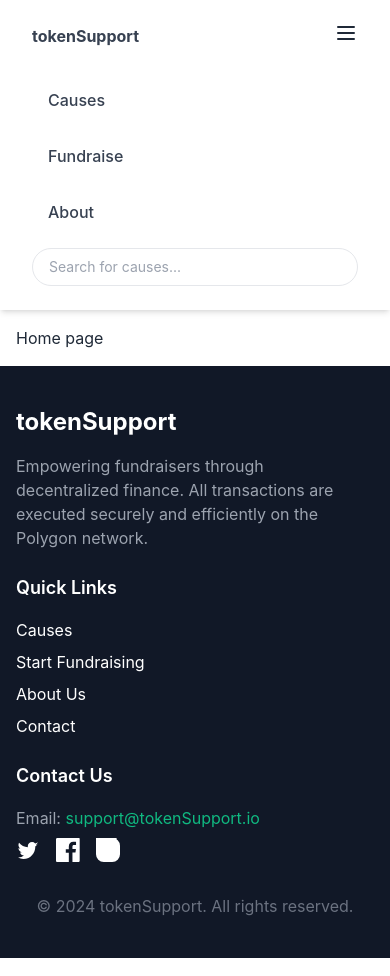
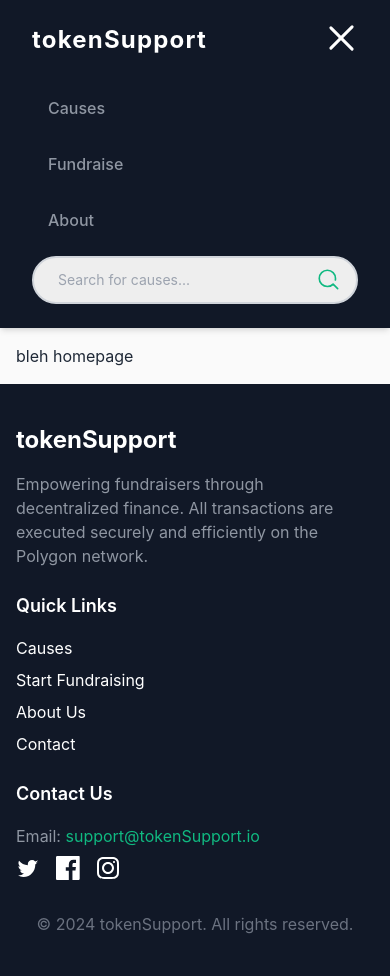
Before and after one commit to FirstFlush/tokenSupport-frontend, a React (Create React App) app: page / in a window 390 px wide. Both pictures are taken after a click on the button 346 px from the left and 33 px from the top of the page. Built offline with nearby package versions, Linux system fonts and the light colour scheme.

Commit message:
styled navbar

```diff
--- a/src/components/Footer.tsx
+++ b/src/components/Footer.tsx
@@ -12,7 +12,7 @@ const Footer: React.FC = () => {
           {/* Left Section: Company Info */}
           <div className="flex-1 pr-4">
             <h2 className="text-2xl font-bold mb-4">{COMPANY_NAME}</h2>
-            <p className="text-gray-400">
+            <p className="text-headerText">
               Empowering fundraisers through decentralized finance. All transactions are executed securely and efficiently on the Polygon network.
             </p>
           </div>
@@ -31,7 +31,7 @@ const Footer: React.FC = () => {
           {/* Right Section: Contact Info and Social Media */}
           <div className="flex-1">
             <h3 className="text-lg font-semibold mb-4">Contact Us</h3>
-            <p className="text-gray-400 mb-2">Email: <a href="mailto:support@tokensupport.com" className="text-highlight">support@{COMPANY_DOMAIN}</a></p>
+            <p className="text-headerText mb-2">Email: <a href="mailto:support@tokensupport.com" className="text-highlight">support@{COMPANY_DOMAIN}</a></p>
             {/* <p className="text-gray-400 mb-4">Phone: +1 (555) 555-5555</p> */}
             <div className="flex space-x-4">
               {/* Social Media Icons */}
@@ -46,9 +46,13 @@ const Footer: React.FC = () => {
                 </svg>
               </a>
               <a href="https://instagram.com" className="hover:text-highlight">
-                <svg className="w-6 h-6" fill="currentColor" viewBox="0 0 24 24">
-                  <path d="M7.75 0h8.5A7.751 7.751 0 0124 7.75v8.5A7.751 7.751 0 0116.25 24h-8.5A7.751 7.751 0 010 16.25v-8.5A7.751 7.751 0 017.75 0zm5.25 5.556a4.444 4.444 0 100 8.888 4.444 4.444 0 000-8.888zm6.222-.222a1.389 1.389 0 100 2.778 1.389 1.389 0 000-2.778zm1.528 3.333a6.528 6.528 0 01-.57 3.056 6.528 6.528 0 01-1.525 2.22 6.528 6.528 0 01-2.22 1.526 6.528 6.528 0 01-3.057.569h-6.444a6.528 6.528 0 01-3.057-.57 6.528 6.528 0 01-2.22-1.525 6.528 6.528 0 01-1.526-2.22 6.528 6.528 0 01-.569-3.057v-6.444a6.528 6.528 0 01.57-3.056 6.528 6.528 0 011.525-2.22 6.528 6.528 0 012.22-1.526 6.528 6.528 0 013.057-.569h6.444a6.528 6.528 0 013.057.57 6.528 6.528 0 012.22 1.525 6.528 6.528 0 011.526 2.22 6.528 6.528 0 01.569 3.057v6.444z" />
-                </svg>
+              <svg className="w-6 h-6" viewBox="0 0 24 24" fill="currentColor" xmlns="http://www.w3.org/2000/svg">
+                <path fill-rule="evenodd" clip-rule="evenodd" d="M12 18C15.3137 18 18 15.3137 18 12C18 8.68629 15.3137 6 12 6C8.68629 6 6 8.68629 6 12C6 15.3137 8.68629 18 12 18ZM12 16C14.2091 16 16 14.2091 16 12C16 9.79086 14.2091 8 12 8C9.79086 8 8 9.79086 8 12C8 14.2091 9.79086 16 12 16Z" fill="currentColor"/>
+                <path d="M18 5C17.4477 5 17 5.44772 17 6C17 6.55228 17.4477 7 18 7C18.5523 7 19 6.55228 19 6C19 5.44772 18.5523 5 18 5Z" fill="currentColor"/>
+                <path fill-rule="evenodd" clip-rule="evenodd" d="M1.65396 4.27606C1 5.55953 1 7.23969 1 10.6V13.4C1 16.7603 1 18.4405 1.65396 19.7239C2.2292 20.8529 3.14708 21.7708 4.27606 22.346C5.55953 23 7.23969 23 10.6 23H13.4C16.7603 23 18.4405 23 19.7239 22.346C20.8529 21.7708 21.7708 20.8529 22.346 19.7239C23 18.4405 23 16.7603 23 13.4V10.6C23 7.23969 23 5.55953 22.346 4.27606C21.7708 3.14708 20.8529 2.2292 19.7239 1.65396C18.4405 1 16.7603 1 13.4 1H10.6C7.23969 1 5.55953 1 4.27606 1.65396C3.14708 2.2292 2.2292 3.14708 1.65396 4.27606ZM13.4 3H10.6C8.88684 3 7.72225 3.00156 6.82208 3.0751C5.94524 3.14674 5.49684 3.27659 5.18404 3.43597C4.43139 3.81947 3.81947 4.43139 3.43597 5.18404C3.27659 5.49684 3.14674 5.94524 3.0751 6.82208C3.00156 7.72225 3 8.88684 3 10.6V13.4C3 15.1132 3.00156 16.2777 3.0751 17.1779C3.14674 18.0548 3.27659 18.5032 3.43597 18.816C3.81947 19.5686 4.43139 20.1805 5.18404 20.564C5.49684 20.7234 5.94524 20.8533 6.82208 20.9249C7.72225 20.9984 8.88684 21 10.6 21H13.4C15.1132 21 16.2777 20.9984 17.1779 20.9249C18.0548 20.8533 18.5032 20.7234 18.816 20.564C19.5686 20.1805 20.1805 19.5686 20.564 18.816C20.7234 18.5032 20.8533 18.0548 20.9249 17.1779C20.9984 16.2777 21 15.1132 21 13.4V10.6C21 8.88684 20.9984 7.72225 20.9249 6.82208C20.8533 5.94524 20.7234 5.49684 20.564 5.18404C20.1805 4.43139 19.5686 3.81947 18.816 3.43597C18.5032 3.27659 18.0548 3.14674 17.1779 3.0751C16.2777 3.00156 15.1132 3 13.4 3Z" fill="currentColor"/>
+              </svg>
+
+
               </a>
             </div>
           </div>
--- /dev/null
+++ b/src/components/Navbar.css
@@ -0,0 +1,44 @@
+.hamburger {
+    width: 33px;
+    height: 33px;
+    display: flex;
+    justify-content: center;
+    align-items: center;
+    position: relative;
+}
+
+.hamburger .line {
+    background-color: white;
+    width: 33px;
+    height: 3px;
+    border-radius: 2px;
+    position: absolute;
+    transition: transform 0.3s ease, opacity 0.3s ease;
+}
+
+.hamburger .top {
+    top: 7px;
+}
+
+.hamburger .middle {
+    top: 50%;
+    transform: translateY(-50%);
+}
+
+.hamburger .bottom {
+    bottom: 7px;
+}
+
+.hamburger.open .top {
+    transform: rotate(45deg);
+    top: 50%;
+}
+
+.hamburger.open .middle {
+    opacity: 0;
+}
+
+.hamburger.open .bottom {
+    transform: rotate(-45deg);
+    bottom: 45%;
+}
--- a/src/components/Navbar.tsx
+++ b/src/components/Navbar.tsx
@@ -2,25 +2,41 @@ import React, { useState } from 'react';
 import NavbarLink from './NavbarLink';
 import SearchBar from './SearchBar';
 import { COMPANY_NAME } from '../utils/constants';
+import './Navbar.css';
+
 
 const Navbar: React.FC = () => {
     const [isOpen, setIsOpen] = useState(false);
 
+    const toggleMenu = () => {
+        setIsOpen(!isOpen);
+    };
+
     return (
-        <nav className="bg-white shadow-md p-4">
+        <nav className="bg-header text-headerText shadow-md p-4">
             <div className="container mx-auto">
-                {/* Top Row: Company Name */}
                 <div className="flex justify-between items-center">
-                    <NavbarLink href="/" name={COMPANY_NAME} isBold={true} />
+                    <h1 className="text-2xl text-white tracking-wider">
+                        <NavbarLink href="/" name={COMPANY_NAME} isBold={true} />
+                    </h1>
 
-                    {/* Hamburger Menu Button (visible on small screens) */}
                     <div className="md:hidden mr-4">
-                        <button onClick={() => setIsOpen(!isOpen)} className="focus:outline-none">
-                            <svg xmlns="http://www.w3.org/2000/svg" className="h-6 w-6" fill="none" viewBox="0 0 24 24" stroke="currentColor">
-                                <path strokeLinecap="round" strokeLinejoin="round" strokeWidth="2" d="M4 6h16M4 12h16M4 18h16" />
-                            </svg>
-                        </button>
-                    </div>
+    <button
+        onClick={toggleMenu}
+        className="relative focus:outline-none group"
+    >
+        {/* Background Circle */}
+        <div className="absolute inset-0 bg-headerLight10 rounded-full scale-0 group-hover:scale-150 transition-transform duration-200 ease-in-out z-0"></div>
+
+        {/* Hamburger Icon */}
+        <div className={`hamburger relative z-10 ${isOpen ? 'open' : ''}`}>
+            <span className="line top group-hover:bg-highlightLight10"></span>
+            <span className="line middle group-hover:bg-highlightLight10"></span>
+            <span className="line bottom group-hover:bg-highlightLight10"></span>
+        </div>
+    </button>
+</div>
+
                 </div>
 
                 {/* Bottom Row: Navbar Links and Search Bar */}
@@ -48,16 +64,17 @@ const Navbar: React.FC = () => {
 
                     {/* Mobile Search Bar */}
                     <div className="flex justify-center px-4 py-2">
-                        <input
+                        <SearchBar className="w-full" />
+                        {/* <input
                             type="text"
                             placeholder="Search for causes..."
                             className="w-full px-4 py-2 border rounded-full text-sm focus:outline-none focus:ring-2 focus:ring-indigo-500"
-                        />
+                        /> */}
                     </div>
                 </div>
             </div>
         </nav>
     );
-}
+};
 
 export default Navbar;
--- a/src/components/NavbarLink.tsx
+++ b/src/components/NavbarLink.tsx
@@ -11,14 +11,9 @@ const NavbarLink: React.FC<NavbarLinkProps> = ({ href, name, isBold = false }) =
   return (
     <Link
       to={href}
-      className={`relative inline-block px-4 py-2 text-gray-700 transition-all duration-300 ease-in-out hover:text-highlight ${isBold ? 'font-bold' : 'font-medium'}`}
+      className={`relative inline-block px-4 py-2 transition-all duration-300 ease-in-out hover:text-highlightLight10 ${isBold ? 'font-bold' : 'font-medium'}`}
     >
       {name}
-      {/* Underline Animation */}
-      <span
-        className="absolute left-0 bottom-0 w-full h-0.5 bg-highlight scale-x-0 transition-transform duration-300 ease-in-out hover:scale-x-100 origin-left"
-        style={{ transformOrigin: 'left' }} // This ensures that the underline grows from left to right
-      />
     </Link>
   );
 };
--- a/src/components/SearchBar.tsx
+++ b/src/components/SearchBar.tsx
@@ -11,23 +11,12 @@ const SearchBar: React.FC<SearchBarProps> = ({ placeholder = "Search for causes.
       <input
         type="text"
         placeholder={placeholder}
-        className="hidden md:block w-72 md:w-80 px-6 py-3 border-2 border-gray-300 rounded-full text-sm focus:outline-none
-        focus:ring-2 focus:ring-primary-light focus:border-primary-light transition-all duration-300 ease-in-out"
+        className="block w-full md:w-80 px-6 py-3 border-2 border-gray-300 rounded-full text-sm focus:outline-none
+        focus:ring-2 focus:ring-highlight focus:border-highlightDark10 transition-all duration-300 ease-in-out"
       />
-      <button className="hidden md:block absolute right-4 top-1/2 transform -translate-y-1/2 text-gray-500 hover:text-gray-700 transition-colors">
-        <svg
-          xmlns="http://www.w3.org/2000/svg"
-          className="h-6 w-6"
-          fill="none"
-          viewBox="0 0 24 24"
-          stroke="currentColor"
-        >
-          <path
-            strokeLinecap="round"
-            strokeLinejoin="round"
-            strokeWidth="2"
-            d="M8 4a8 8 0 100 16 8 8 0 100-16zm12 12l-4-4"
-          />
+      <button className="absolute right-4 top-1/2 transform -translate-y-1/2 text-gray-500 hover:text-gray-700 transition-colors">
+        <svg width="26" height="26" viewBox="0 0 24 24" fill="none" xmlns="http://www.w3.org/2000/svg">
+          <path d="M20 20L15.8033 15.8033C15.8033 15.8033 14 18 10.5 18C6.35786 18 3 14.6421 3 10.5C3 6.35786 6.35786 3 10.5 3C14.6421 3 18 6.35786 18 10.5C18 11.0137 17.9484 11.5153 17.85 12" stroke="#10B981" stroke-width="1.5" stroke-linecap="round" stroke-linejoin="round"/>
         </svg>
       </button>
     </div>
@@ -35,3 +24,32 @@ const SearchBar: React.FC<SearchBarProps> = ({ placeholder = "Search for causes.
 };
 
 export default SearchBar;
+
+
+
+// import React from 'react';
+
+// interface SearchBarProps {
+//   placeholder?: string;
+//   className?: string;
+// }
+
+// const SearchBar: React.FC<SearchBarProps> = ({ placeholder = "Search for causes...", className = '' }) => {
+//   return (
+//     <div className={`relative ${className}`}>
+//       <input
+//         type="text"
+//         placeholder={placeholder}
+//         className="hidden md:block w-72 md:w-80 px-6 py-3 border-2 border-gray-300 rounded-full text-sm focus:outline-none
+//         focus:ring-2 focus:ring-highlightLight10 focus:border-highlight transition-all duration-300 ease-in-out"
+//       />
+//       <button className="hidden md:block absolute right-4 top-1/2 transform -translate-y-1/2 text-gray-500 hover:text-gray-700 transition-colors">
+//         <svg width="26" height="26" viewBox="0 0 24 24" fill="none" xmlns="http://www.w3.org/2000/svg">
+//           <path d="M20 20L15.8033 15.8033C15.8033 15.8033 14 18 10.5 18C6.35786 18 3 14.6421 3 10.5C3 6.35786 6.35786 3 10.5 3C14.6421 3 18 6.35786 18 10.5C18 11.0137 17.9484 11.5153 17.85 12" stroke="#a7adb8" stroke-width="1.5" stroke-linecap="round" stroke-linejoin="round"/>
+//         </svg>
+//       </button>
+//     </div>
+//   );
+// };
+
+// export default SearchBar;
--- a/src/index.css
+++ b/src/index.css
@@ -5,6 +5,7 @@
 
 body {
   color: #1F2937;
+  background: #FAFAFA;
   margin: 0;
   font-family: -apple-system, BlinkMacSystemFont, 'Segoe UI', 'Roboto', 'Oxygen',
     'Ubuntu', 'Cantarell', 'Fira Sans', 'Droid Sans', 'Helvetica Neue',
@@ -14,6 +15,10 @@ body {
   box-sizing: border-box;
 }
 
+input {
+  background-color: #EEE;
+}
+
 code {
   font-family: source-code-pro, Menlo, Monaco, Consolas, 'Courier New',
     monospace;
--- a/src/pages/HomePage.tsx
+++ b/src/pages/HomePage.tsx
@@ -7,7 +7,10 @@ const HomePage: React.FC = () => {
     return (
 
 
-            <div>Home page</div>
+            <div>
+              bleh homepage
+
+            </div>
 
 
     )
```
Also changed, not shown: tailwind.config.js (+8 -0 lines).
